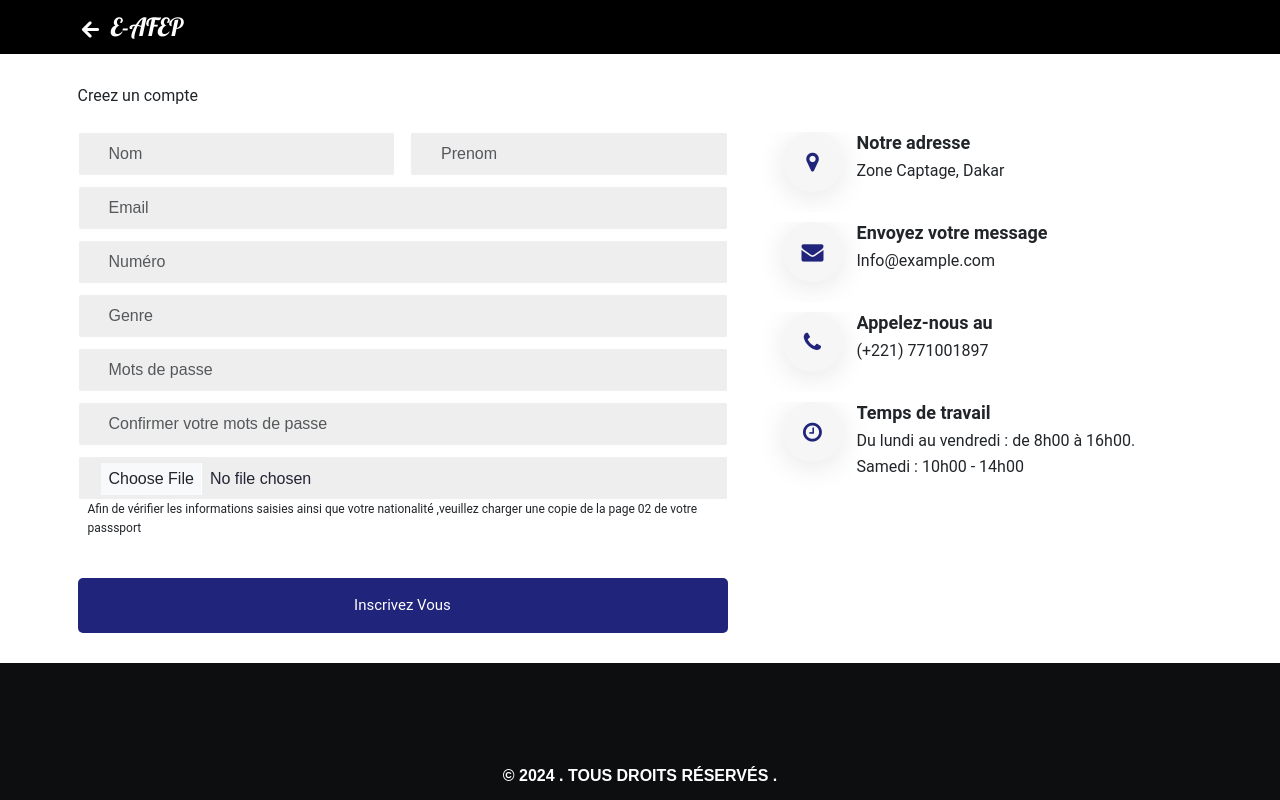
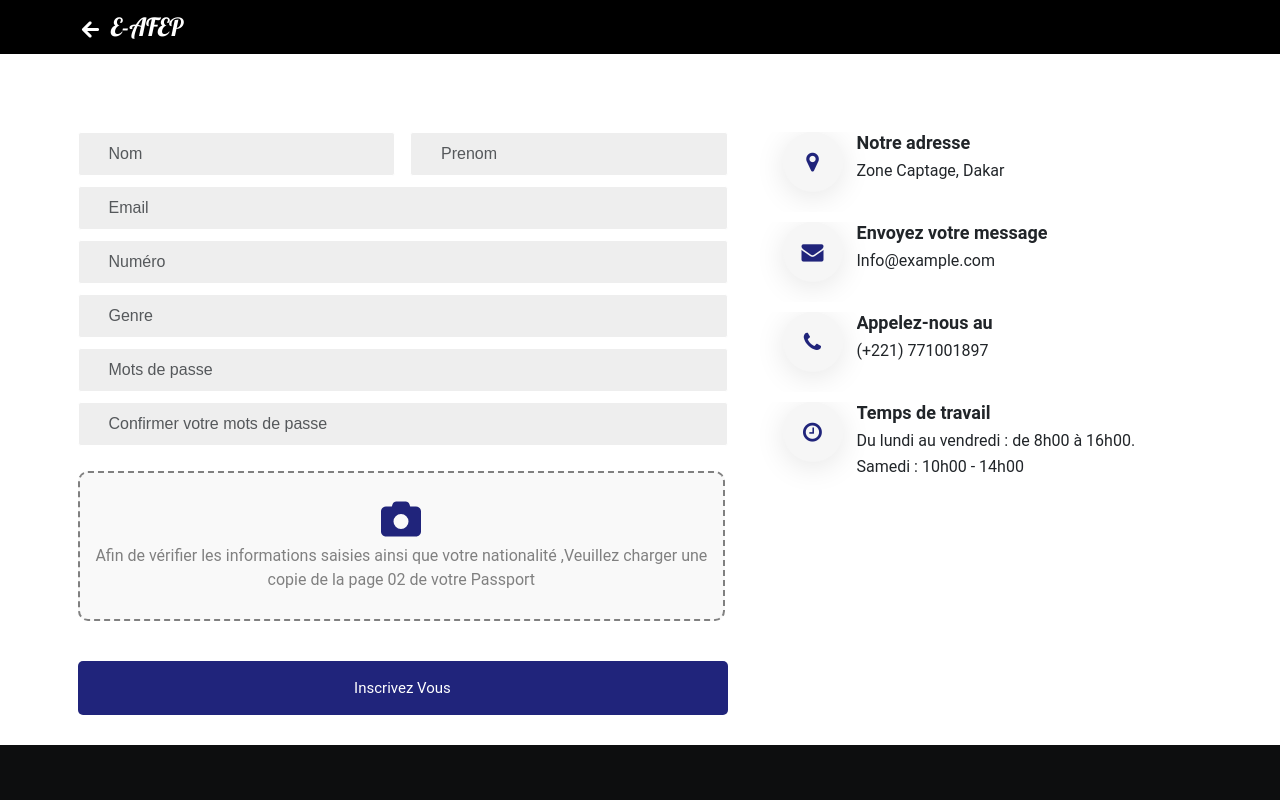
Before and after one commit to gervais6/carte-consulaire, a React (Create React App) app: page /compte in a window 1280 px wide. Shown: the top 800 px of the page. Built offline with nearby package versions, Linux system fonts and the light colour scheme.

Commit message:
trois commit

```diff
--- a/src/pages/Compte.js
+++ b/src/pages/Compte.js
@@ -2,7 +2,7 @@ import React from "react";
 import '../pages/Compte.css';
 import Header from "../pages/Header";
 import Footer from "../pages/Footer";
-
+import {  FaCamera } from "react-icons/fa6";
 const Compte = () => {
   return (
     <div>
@@ -13,7 +13,6 @@ const Compte = () => {
 <div id="contact" class="contact-area section-padding">
 	<div class="container mt-5">
 
-		<h7>Creez un compte</h7>
 				<br/>
 				<br/>
 
@@ -52,14 +51,45 @@ const Compte = () => {
 							</div>
 
 
-                            <div class="form-group col-md-12 mb-5 ">
-								<input type="file" name="password" class="form-control" placeholder="password" required="required"/>
-								<p style={{fontSize:12,marginLeft:10}}>Afin de vérifier les informations saisies ainsi que votre nationalité ,veuillez charger une copie  de la page 02  de votre passsport</p>
+							<div className="row gutters mt-4">
 
-							</div>
+							<div className="col-12 mb-3">
+    <div
+        className="photo-upload-container d-flex flex-column justify-content-center align-items-center"
+        style={{
+            border: "2px dashed gray",
+            height: 150,
+            borderRadius: 10,
+            cursor: "pointer",
+            position: "relative",
+            transition: "border-color 0.3s",
+            backgroundColor: "#f9f9f9",
+            width: "102%", // Assurez-vous que la largeur est à 102%
 
+        }}
+        onMouseEnter={(e) => (e.currentTarget.style.borderColor = "#20247b")}
+        onMouseLeave={(e) => (e.currentTarget.style.borderColor = "gray")}
+    >
+        <input
+            type="file"
+            className="form-control-file"
+            id="photo"
+            name="photo"
+            style={{
+                position: "absolute",
+                opacity: 0,
+                width: "100%",
+                height: "100%",
+                cursor: "pointer"
+            }}
+        />
+        <FaCamera size={40} style={{ color: "#20247b", marginBottom: 5 }} /> {/* Icône au-dessus du texte */}
+        <span style={{ color: "gray", textAlign: "center" }}>Afin de vérifier les informations saisies ainsi que votre nationalité ,Veuillez charger une copie de la page 02 de votre Passport</span>
+    </div>
 
-							<div class="col-md-12 text-center mb-5">
+</div>                            </div>
+
+							<div class="col-md-12 text-center mt-5 mb-5">
 								<button type="submit" value="Send message" name="submit" id="submitButton" class="btn btn-contact-bg  " title="Submit Your Message!" style={{backgroundColor:'#20247b',borderRadius:5,padding:"15px 27px", width: "100%",fontSize:15,color:"white"} }>Inscrivez Vous </button>
 							</div>
 						</div>
--- a/src/pages/Navbar.js
+++ b/src/pages/Navbar.js
@@ -119,7 +119,7 @@ const Navbar = () => {
         </div>
       </header>
 
-      <main className="d-none d-lg-block">
+<main className="d-none d-lg-block">
     <section className="section services-section" id="services">
         <div className="container">
             <div className="row">
--- a/src/pages/connect.js
+++ b/src/pages/connect.js
@@ -28,7 +28,6 @@ const Connect = () => {
             </div>
             <div className="row">
               <div className="col-lg-7">
-                <h7>Connectez-vous</h7>
                 <br/>
                 <br/>
 
```
Also changed, not shown: src/pages/navbar.css (line endings or trailing spaces).
